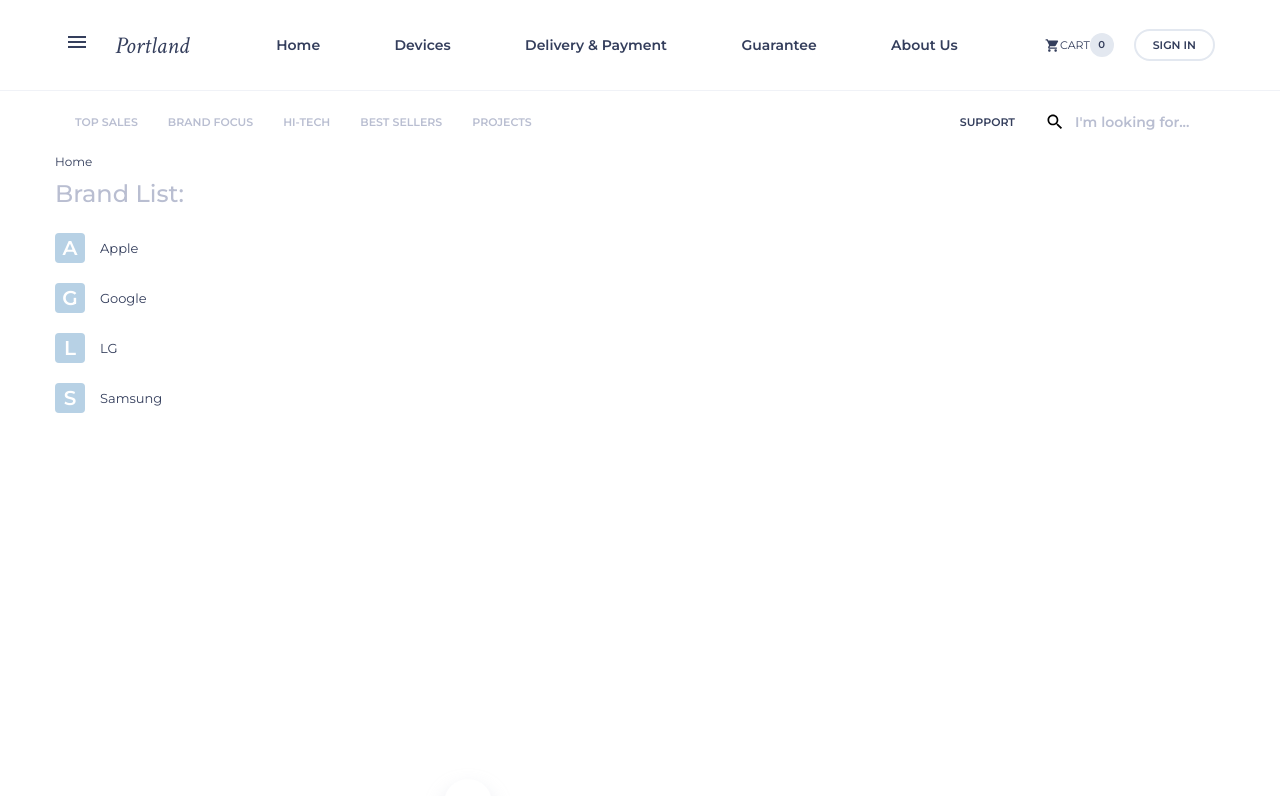
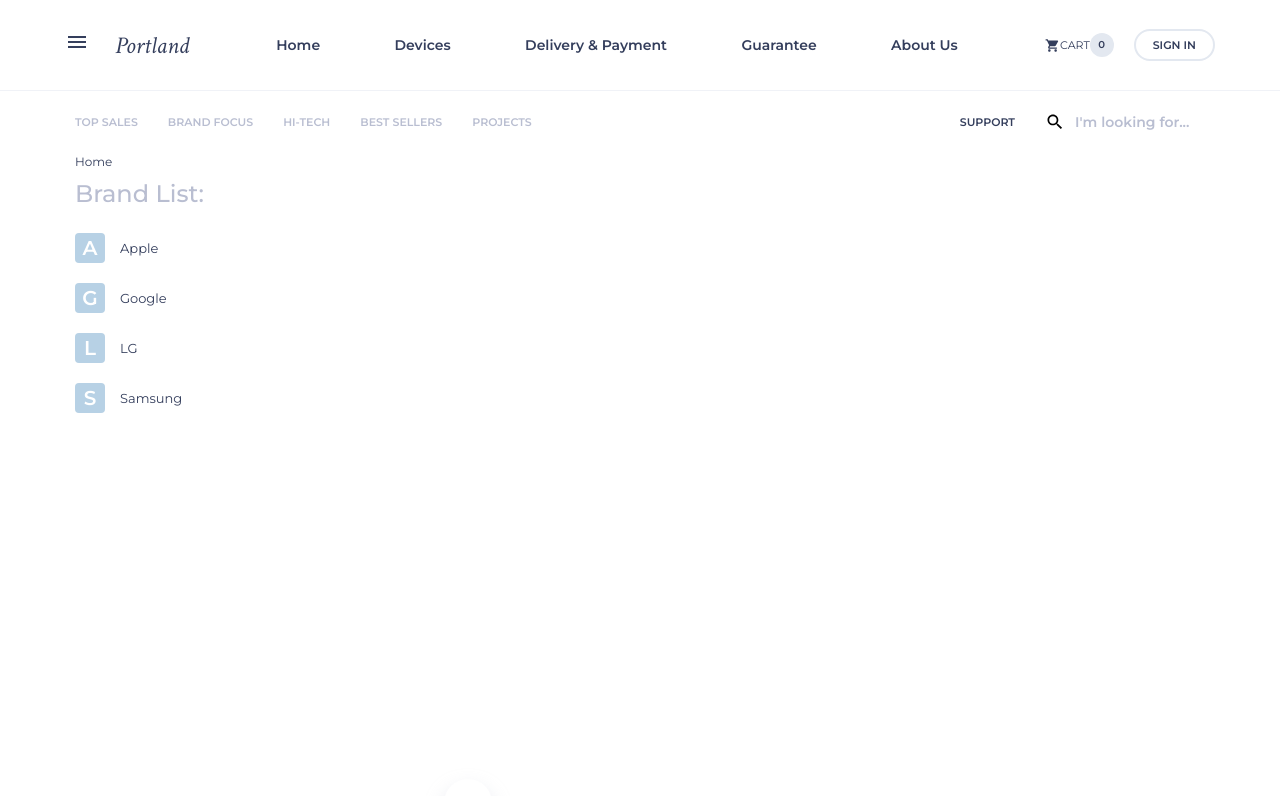
Before and after one commit to Denver23/kopilka-react, a React (Create React App) app: page /all-brands/page-1 in a window 1280 px wide. Shown: the top 796 px of the page. Built offline with nearby package versions, Linux system fonts and the light colour scheme.

Commit message:
First Final w/o Errors

```diff
--- a/src/app/components/AllBrandsComponent/AllBrandsComponent.jsx
+++ b/src/app/components/AllBrandsComponent/AllBrandsComponent.jsx
@@ -29,7 +29,7 @@
     ];
 
     return <div className={s.allBrands}>
-        <Breadcrumbs list={brList}/>
+        <div className={s.breadcrumbsWrapper}><Breadcrumbs list={brList}/></div>
         <span className={s.pageTitle}>Brand List:</span>
             <ul className={s.brandsList}>
                 {props.brands.map(brand => {
--- a/src/app/components/AllBrandsComponent/AllBrandsComponent.module.scss
+++ b/src/app/components/AllBrandsComponent/AllBrandsComponent.module.scss
@@ -5,13 +5,19 @@
   position: relative;
 
   .allBrands {
-    width: $page-width;
+    max-width: $page-width;
+    min-width: $min-page-width;
+    box-sizing: border-box;
     margin: 0 auto;
     display: flex;
     flex-direction: column;
 
+    .breadcrumbsWrapper {
+      padding: 0 2rem;
+    }
+
     .pageTitle {
-      padding: 1rem 0;
+      padding: 1rem 2rem;
       font-family: Montserrat;
       font-size: 2.4rem;
       font-weight: 500;
@@ -19,7 +25,7 @@
     }
 
     .brandsList {
-      padding: 0.5rem 0;
+      padding: 0.5rem 2rem;
       list-style: none;
       display: grid;
       grid-template-columns: repeat(3, 1fr);
--- a/src/app/components/ProductGroupComponent/PagesButtonList/PagesButtonList.module.scss
+++ b/src/app/components/ProductGroupComponent/PagesButtonList/PagesButtonList.module.scss
@@ -6,6 +6,7 @@
   max-width: 1170px;
   min-width: $min-page-width;
   box-sizing: border-box;
+  width: 100%;
 
   .pagesList {
     height: 9rem;
```
